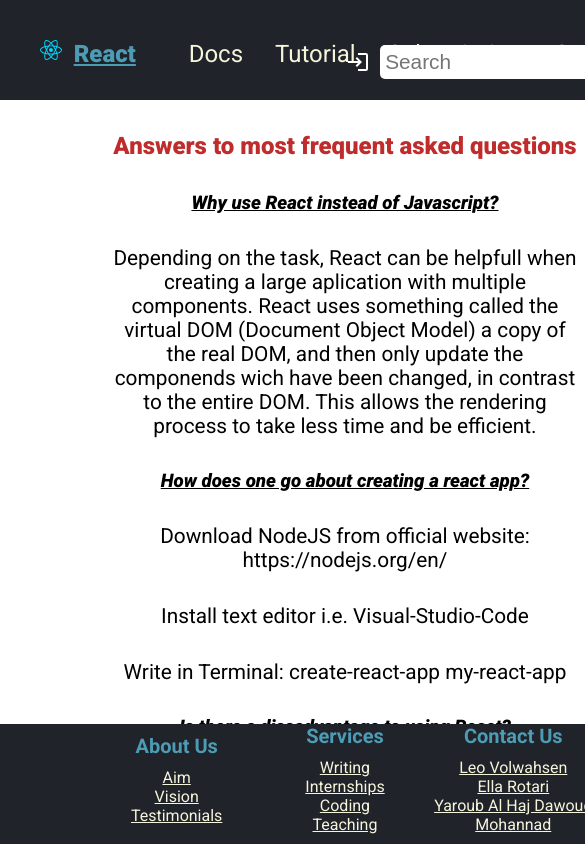
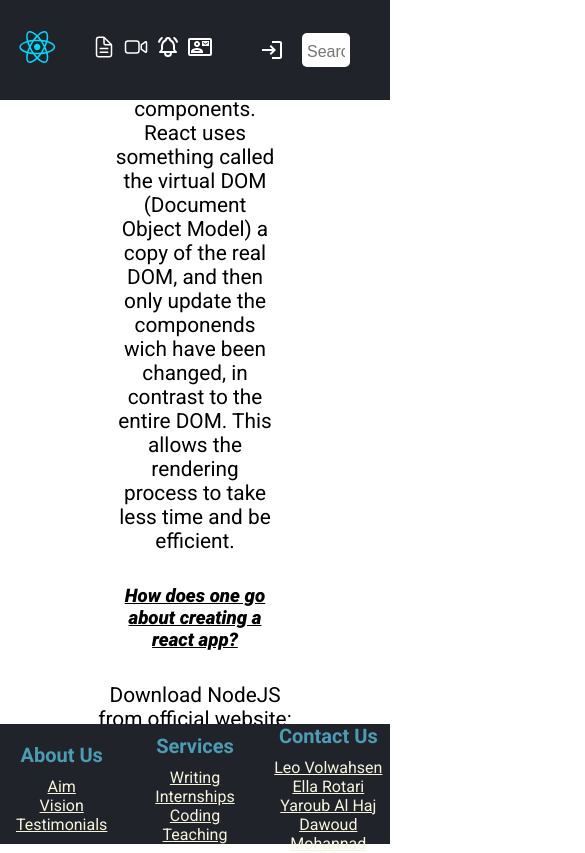
Before and after one commit to 01specter01/hackerteam, a React (Vite) app: page /my/react in a window 390 px wide. Shown: the top 853 px of the page, 585 px wide, since content can reach past the window. Built offline with nearby package versions, Linux system fonts and the light colour scheme.

Commit message:
done 100% fro my side

```diff
--- a/src/components/Nav.jsx
+++ b/src/components/Nav.jsx
@@ -1,21 +1,42 @@
-import { json, NavLink, useNavigate } from "react-router-dom";
-import { useState } from "react";
+import { NavLink, useNavigate } from "react-router-dom";
 import data from "../data.json";
 import "./Nav.scss";
 import reactLogo from "../assets/react.svg";
 import { BsSearch } from "react-icons/bs";
 import { MdLogin, MdLogout } from "react-icons/md";
+import { IoDocumentTextOutline, IoVideocamOutline } from "react-icons/io5";
+import { TbBellRinging } from "react-icons/tb";
+import { MdOutlineContactMail } from "react-icons/md";
 
 export default function Nav({ setSearch, logged, setLogged }) {
   const navigator = useNavigate();
+  const getIcon = (index) => {
+    switch (index) {
+      case 1:
+        return <IoDocumentTextOutline />;
+      case 2:
+        return <IoVideocamOutline />;
+      case 3:
+        return <TbBellRinging />;
+      case 4:
+        return <MdOutlineContactMail />;
+    }
+  };
   return (
     <div className="navContainer">
-      <img src={reactLogo} alt="reactLogo" />
-      {data.navItems.map((item) => (
-        <NavLink key={item} to={`/my/${item}`}>
-          {item[0].toUpperCase() + item.slice(1)}
+      <div>
+        <NavLink to="/my/react">
+          <img src={reactLogo} alt="reactLogo" />
         </NavLink>
-      ))}
+        {data.navItems.map((item, i) => (
+          <NavLink key={item} to={`/my/${item}`}>
+            <span className="textNav">
+              {item[0].toUpperCase() + item.slice(1)}
+            </span>
+            <span className="iconNav">{getIcon(i)}</span>
+          </NavLink>
+        ))}
+      </div>
       <div className="searchContainer">
         {/* Toggle icon Login vs Logout + userName in dependence of state logged => userObject || false*/}
         {!logged ? (
@@ -25,7 +46,10 @@
           />
         ) : (
           <>
-            <span style={{ color: "white", margin: "10px" }}>
+            <span
+              style={{ color: "white", margin: "10px" }}
+              className="username"
+            >
               {JSON.parse(localStorage.getItem("user")).firstName}
             </span>
             <MdLogout
--- a/src/components/Nav.scss
+++ b/src/components/Nav.scss
@@ -3,17 +3,32 @@
 $third: beige;
 .navContainer {
   display: flex;
+  justify-content: space-between;
+  align-items: center;
   gap: 2rem;
   font-size: 1.5rem;
   background-color: $primary;
   padding: 2.5rem;
-  position: relative;
+
+  @media (max-width: 580px) {
+    // gap: 0.5rem;
+  }
+  > div {
+    display: flex;
+    justify-content: center;
+    align-items: center;
+    gap: 0.5rem;
+  }
   a {
     color: $third;
     text-decoration: none;
     &.active {
       color: $secondary;
       text-decoration: underline;
+      .iconNav {
+        color: $secondary;
+        text-decoration: underline;
+      }
     }
     &:nth-of-type(1) {
       font-weight: 900;
@@ -21,22 +36,49 @@
       color: $secondary;
     }
   }
+  .textNav {
+    display: none;
+
+    @media (min-width: 1100px) {
+      display: inline;
+    }
+  }
+
+  .iconNav {
+    color: white;
+    @media (min-width: 1100px) {
+      display: none;
+    }
+  }
   .searchContainer {
-    position: absolute;
-    right: 1rem;
     display: flex;
-    justify-content: center;
+    justify-content: flex-end;
     align-items: center;
+    .username {
+      @media (max-width: 500px) {
+        display: none;
+      }
+    }
     .searchInput {
       outline: none;
       border-radius: 5px;
       padding: 0.3rem;
       border: none;
       font-size: 1.3rem;
+
+      @media (max-width: 780px) {
+        width: calc(1rem + 30%);
+        &::placeholder {
+          font-size: 1rem;
+        }
+      }
     }
   }
   .searchIcon {
-    transform: translateX(-120%);
+    transform: translateX(-250%);
     font-size: 1rem;
+    @media (max-width: 500px) {
+      display: none;
+    }
   }
 }
--- a/src/components/middleComponents/Contacts.scss
+++ /dev/null
@@ -1,50 +0,0 @@
-$primary: #21232a;
-$secondary: #61dafbaa;
-$third: beige;
-.fC {
-  width: 100vw;
-  display: flex;
-  align-items: center;
-  justify-content: center;
-  gap: 1rem;
-
-  form {
-    box-shadow: 0 0 30px 2px $primary;
-    padding: 2rem;
-    width: 50%;
-    display: flex;
-    flex-direction: column;
-    align-items: center;
-    margin: 0.5rem;
-    justify-content: center;
-    border-radius: 5px;
-    button {
-      padding: 0.4rem 5rem;
-      background-color: $secondary;
-      border: none;
-      border-radius: 5px;
-      box-shadow: 0 0 5px 2px #444;
-      &:hover {
-        color: #21232a;
-        background-color: #61dafbaa;
-        border-radius: 1rem;
-        transition: 0.3s;
-      }
-    }
-    input {
-      width: 100%;
-      height: 2rem;
-      padding: 0.5rem;
-      outline: none;
-    }
-    label {
-      margin: 6px;
-      font-size: larger;
-      font-weight: 700;
-    }
-    textarea {
-      padding: 10px;
-      width: 100%;
-    }
-  }
-}
--- a/src/components/middleComponents/Docs.scss
+++ b/src/components/middleComponents/Docs.scss
@@ -9,6 +9,12 @@
     overflow: scroll;
     width: 100%;
     padding: 0 7rem 0 7rem;
+    @media (max-width: 850px) {
+      padding: 0 2.2rem 0 2.2rem;
+    }
+    @media (max-width: 600px) {
+      padding: 0 1.2rem 0 1.2rem;
+    }
 
     &::-webkit-scrollbar {
       display: none;
--- a/src/components/middleComponents/Tutorial.jsx
+++ b/src/components/middleComponents/Tutorial.jsx
@@ -23,23 +23,19 @@
     );
   };
   return (
-
     <div>
       <div className="tutorials">
         {data.tutorial.title.map((el, i) => {
           return (
             <div className="v-Countainer">
               <iframe
-                width="550"
-                height="320"
-
+                className="iframeVideo"
                 src={`https://www.youtube.com/embed/${data.tutorial.link[i]}`}
                 frameBorder="0"
                 allow="accelerometer; autoplay; clipboard-write; encrypted-media; gyroscope; picture-in-picture"
                 allowFullScreen
                 title="Embedded youtube"
               />
-
 
               <h3 className="textVideo">
                 {el}
@@ -61,6 +57,5 @@
       </div>
       <Publicty />
     </div>
-
   );
 }
--- a/src/components/middleComponents/Tutorial.scss
+++ b/src/components/middleComponents/Tutorial.scss
@@ -12,6 +12,13 @@
   overflow-y: scroll;
   &::-webkit-scrollbar {
     display: none;
+  }
+  .iframeVideo {
+    width: 550px;
+    aspect-ratio: 55/32;
+    @media (max-width: 600px) {
+      width: 100%;
+    }
   }
   @media (max-width: 1024px) {
     grid-template-columns: 1fr;
```
